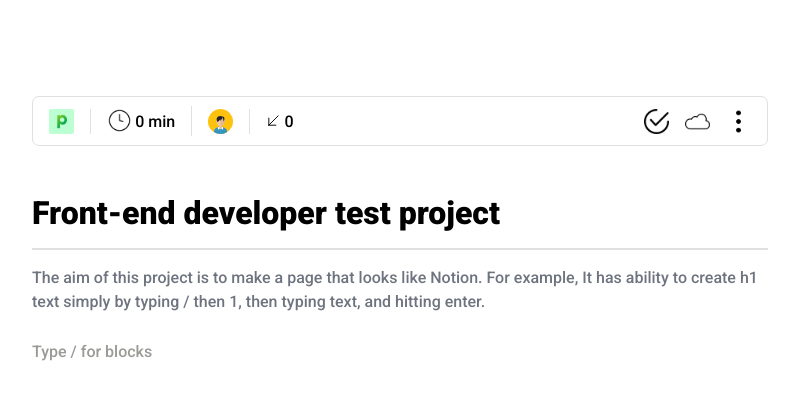
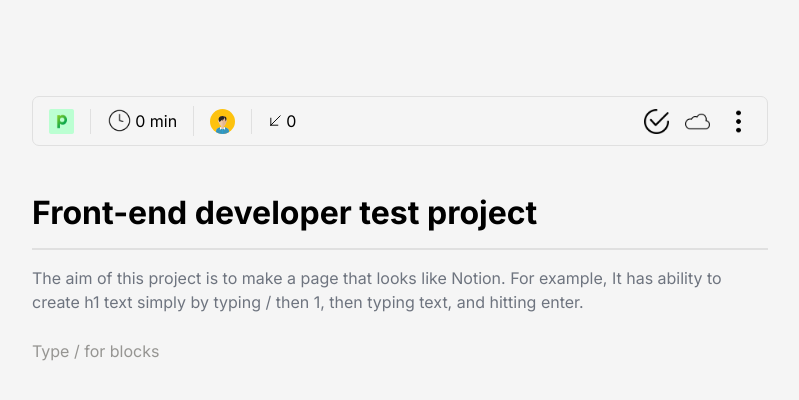
Before and after one commit to Efiamotu-1/Notion, a website built with webpack: page src/index.html in a window 1280 px wide. Shown: the whole page, without its empty margins (240-1039 px from the left). Built offline with nearby package versions, Linux system fonts and the light colour scheme.

Commit message:
Update project styling

```diff
--- a/src/sass/abstracts/_variables.scss
+++ b/src/sass/abstracts/_variables.scss
@@ -1,5 +1,5 @@
 //Colors
-$color-primary: #fff;
+$color-primary: #f5f5f5;
 $color-grey: #37352f80;
 $color-grey-light: #e0e0e0;
 $color-white: #fff;
--- a/src/sass/base/_typography.scss
+++ b/src/sass/base/_typography.scss
@@ -1,7 +1,7 @@
-@import url('https://fonts.googleapis.com/css2?family=Roboto:ital,wght@0,300;0,500;0,900;1,100&display=swap');
+@import url(https://fonts.googleapis.com/css?family=Inter:100,200,300,regular,500,600,700,800,900);
 
 body {
-  font-family: 'Roboto', sans-serif;
+  font-family: 'Inter', sans-serif;
   line-height: 1.7;
   padding: 3rem;
 }
```
Also changed, not shown: dist/main.js.
